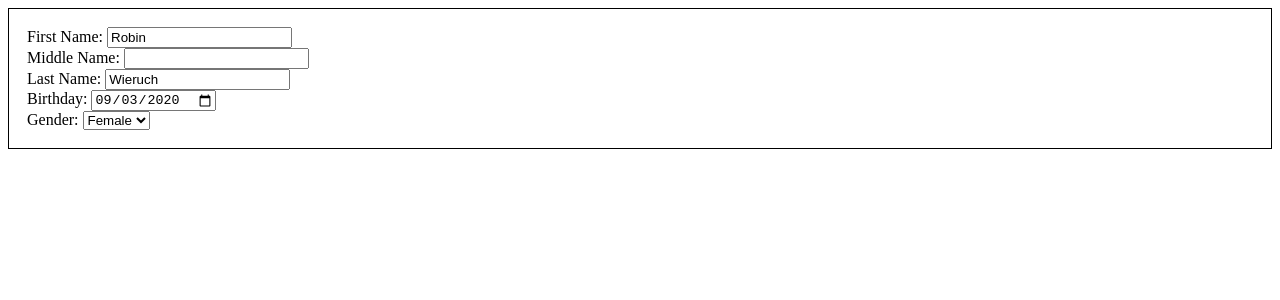
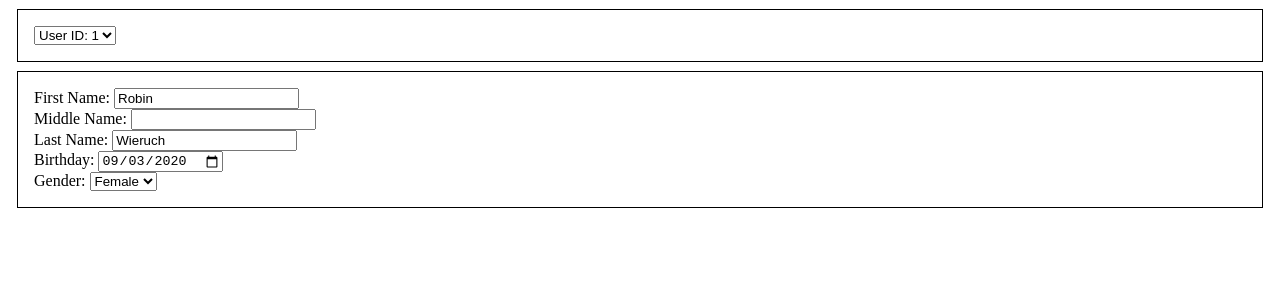
Before and after one commit to the-road-to-learn-react/react-autosave-example, a React (Create React App) app: page / in a window 1280 px wide. Shown: the top 300 px of the page. Built offline with nearby package versions, Linux system fonts and the light colour scheme; the HTML template or start-up script is replaced by a standard one.

Commit message:
userlist

```diff
--- a/src/App.js
+++ b/src/App.js
@@ -1,22 +1,47 @@
 import React from 'react';
 
-import UserForm from './UserForm';
-import { fetchUser, updateUser } from './api';
+import UserList from './UserList';
+import UserDetails from './UserDetails';
+import { fetchUsers } from './api';
+
+const style = {
+  margin: '9px',
+  padding: '16px',
+  border: '1px solid #000000',
+};
 
 const App = () => {
-  const [user, setUser] = React.useState(null);
+  const [users, setUsers] = React.useState(null);
+  const [selectedUserId, setSelectedUserId] = React.useState(null);
 
   React.useEffect(() => {
-    const loadUser = async () => setUser(await fetchUser('1'));
+    const loadUsers = async () => {
+      const result = await fetchUsers();
+      setUsers(result);
+      setSelectedUserId(result[0]);
+    };
 
-    loadUser();
+    loadUsers();
   }, []);
 
-  if (!user) {
-    return <div>Loading ...</div>;
+  if (!users) {
+    return <div style={style}>Loading users ...</div>;
   }
 
-  return <UserForm user={user} />;
+  return (
+    <>
+      <div style={style}>
+        <UserList
+          users={users}
+          selectedUserId={selectedUserId}
+          onSelectUserId={setSelectedUserId}
+        />
+      </div>
+      <div style={style}>
+        <UserDetails userId={selectedUserId} />
+      </div>
+    </>
+  );
 };
 
 export default App;
--- /dev/null
+++ b/src/UserDetails.js
@@ -0,0 +1,34 @@
+import React from 'react';
+
+import UserForm from './UserForm';
+import { fetchUser, updateUser } from './api';
+
+const UserDetails = ({ userId }) => {
+  const [user, setUser] = React.useState(null);
+  const [isLoading, setIsLoading] = React.useState(false);
+
+  React.useEffect(() => {
+    if (!userId) return;
+
+    const loadUser = async () => {
+      setIsLoading(true);
+      const result = await fetchUser(userId);
+      setUser(result);
+      setIsLoading(false);
+    };
+
+    loadUser();
+  }, [userId]);
+
+  if (isLoading) {
+    return <div>Loading selected user ...</div>;
+  }
+
+  if (!user) {
+    return null;
+  }
+
+  return <UserForm user={user} />;
+};
+
+export default UserDetails;
--- a/src/UserForm.js
+++ b/src/UserForm.js
@@ -1,10 +1,8 @@
 import React from 'react';
 
-const formStyle = {
+const style = {
   display: 'flex',
   flexDirection: 'column',
-  padding: '18px',
-  border: '1px solid #000000',
 };
 
 const toDomDate = (date) => {
@@ -28,7 +26,7 @@ const UserForm = ({ user }) => {
   };
 
   return (
-    <form style={formStyle}>
+    <form style={style}>
       <label>
         First Name:{' '}
         <input
--- /dev/null
+++ b/src/UserList.js
@@ -0,0 +1,18 @@
+import React from 'react';
+
+const UserList = ({ users, selectedUserId, onSelectUserId }) => {
+  return (
+    <select
+      selected={selectedUserId}
+      onChange={(event) => onSelectUserId(event.target.value)}
+    >
+      {users.map((id) => (
+        <option key={id} value={id}>
+          User ID: {id}
+        </option>
+      ))}
+    </select>
+  );
+};
+
+export default UserList;
--- a/src/api.js
+++ b/src/api.js
@@ -17,6 +17,11 @@ let users = {
   },
 };
 
+export const fetchUsers = () =>
+  new Promise((resolve) =>
+    setTimeout(() => resolve(Object.keys(users)), 1000)
+  );
+
 export const fetchUser = (id) =>
   new Promise((resolve) =>
     setTimeout(() => resolve(users[id]), 1000)
```
